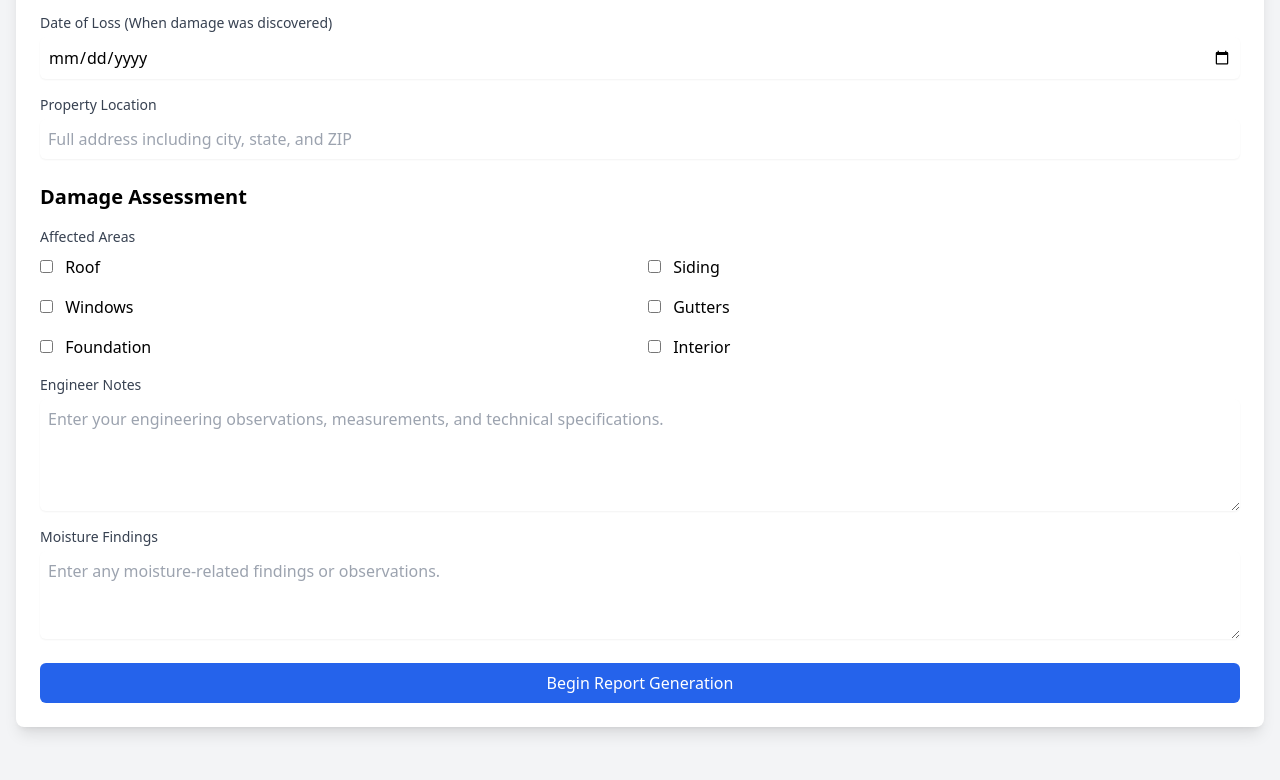
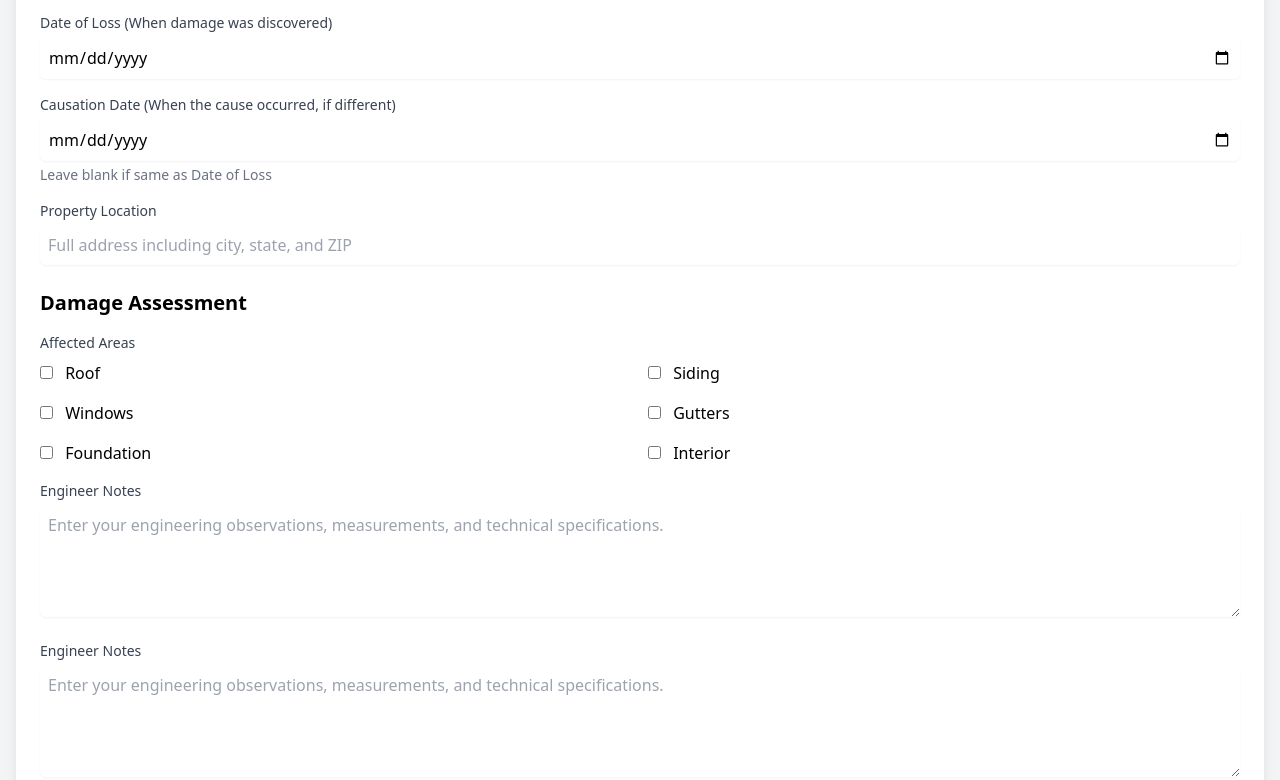
Before and after one commit to BlakeMyers22/PAUSA_Assistant, a website: page index.html in a window 1280 px wide. Shown: the part 849-1629 px from the top of the page. Drawn offline with nearby package versions, Linux system fonts and the light colour scheme.

Commit message:
Update index.html

```diff
--- a/index.html
+++ b/index.html
@@ -117,6 +117,12 @@
                     </div>
 
                     <div>
+                        <label class="block text-sm font-medium text-gray-700">Causation Date (When the cause occurred, if different)</label>
+                        <input type="date" id="causationDate" class="mt-1 block w-full rounded-md border-gray-300 shadow-sm p-2">
+                        <p class="text-sm text-gray-500 mt-1">Leave blank if same as Date of Loss</p>
+                    </div>
+
+                    <div>
                         <label class="block text-sm font-medium text-gray-700">Property Location</label>
                         <input type="text" id="location" placeholder="Full address including city, state, and ZIP" class="mt-1 block w-full rounded-md border-gray-300 shadow-sm p-2" required>
                     </div>
@@ -155,6 +161,13 @@
                             </div>
                         </div>
                     </div>
+
+                    <div>
+                        <label class="block text-sm font-medium text-gray-700">Engineer Notes</label>
+                        <textarea id="engineerNotes" rows="4" class="mt-1 block w-full rounded-md border-gray-300 shadow-sm p-2"
+                                placeholder="Enter your engineering observations, measurements, and technical specifications."></textarea>
+                    </div>
+                </div>
 
                     <div>
                         <label class="block text-sm font-medium text-gray-700">Engineer Notes</label>
```
